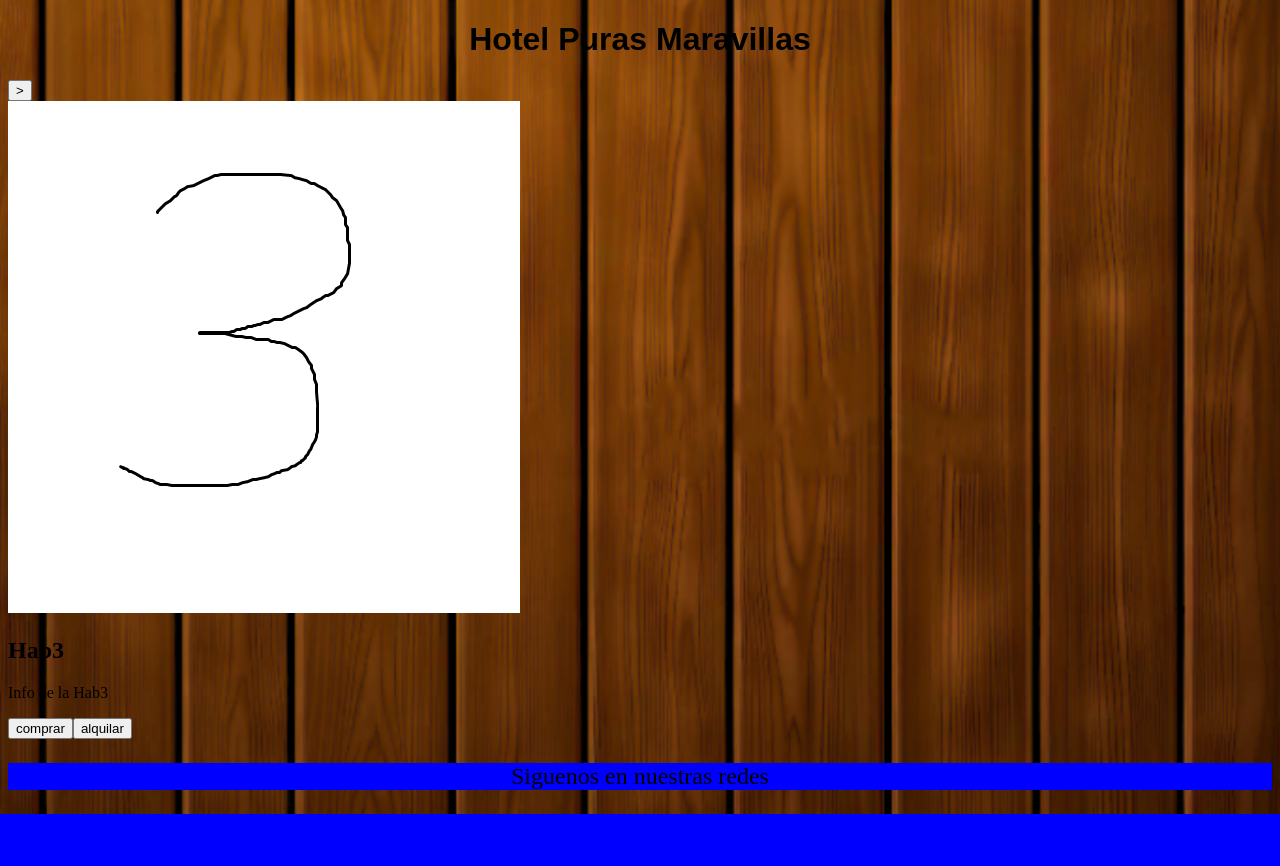
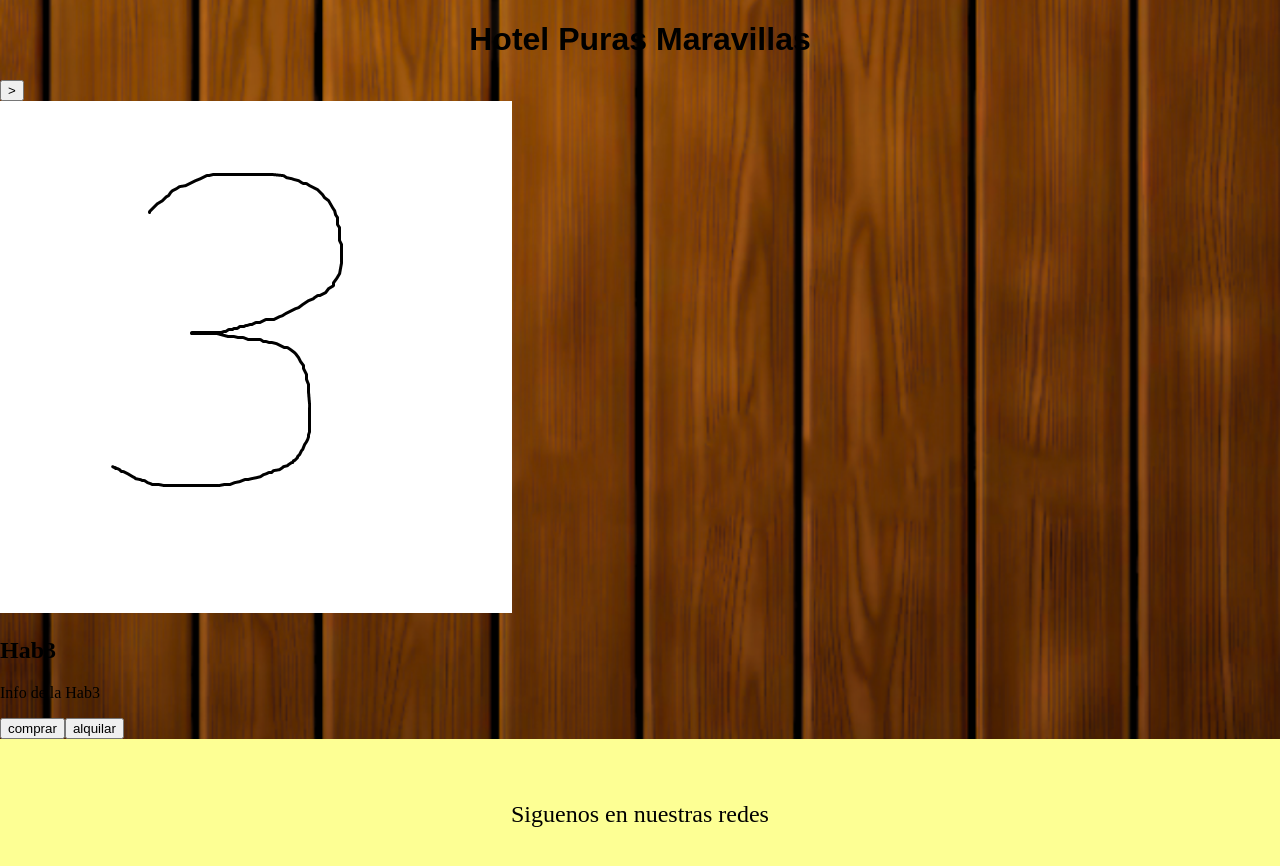
Before and after one commit to F2712/Projecto-Hotel, a React (Vite) app: page / in a window 1280 px wide. Shown: the top 866 px of the page. Before the commit the page ends 814 px from the top, so only its background shows below. Built offline with nearby package versions, Linux system fonts and the light colour scheme.

Commit message:
footer nuevo

```diff
--- a/src/App.css
+++ b/src/App.css
@@ -3,17 +3,19 @@ body{
     background-image: url(./assets/img/HOTEL_DE_PURAS_MARAVILLAS_1.png);
     background-repeat: no-repeat;
     background-size: auto 101% ;
+    padding: 0px;
+    margin: 0px;
 }
 .titulo{
     text-align: center;
     font-family: sans-serif;
+
 }
 
-.footer{
+.footer {
     text-align: center;
     font-size: x-large;
-
-    background-color: blue;
-    width: 100%;
-
+    background-color: rgb(253, 255, 148);
+    color: black;
+    padding: 3%;
 }
```
